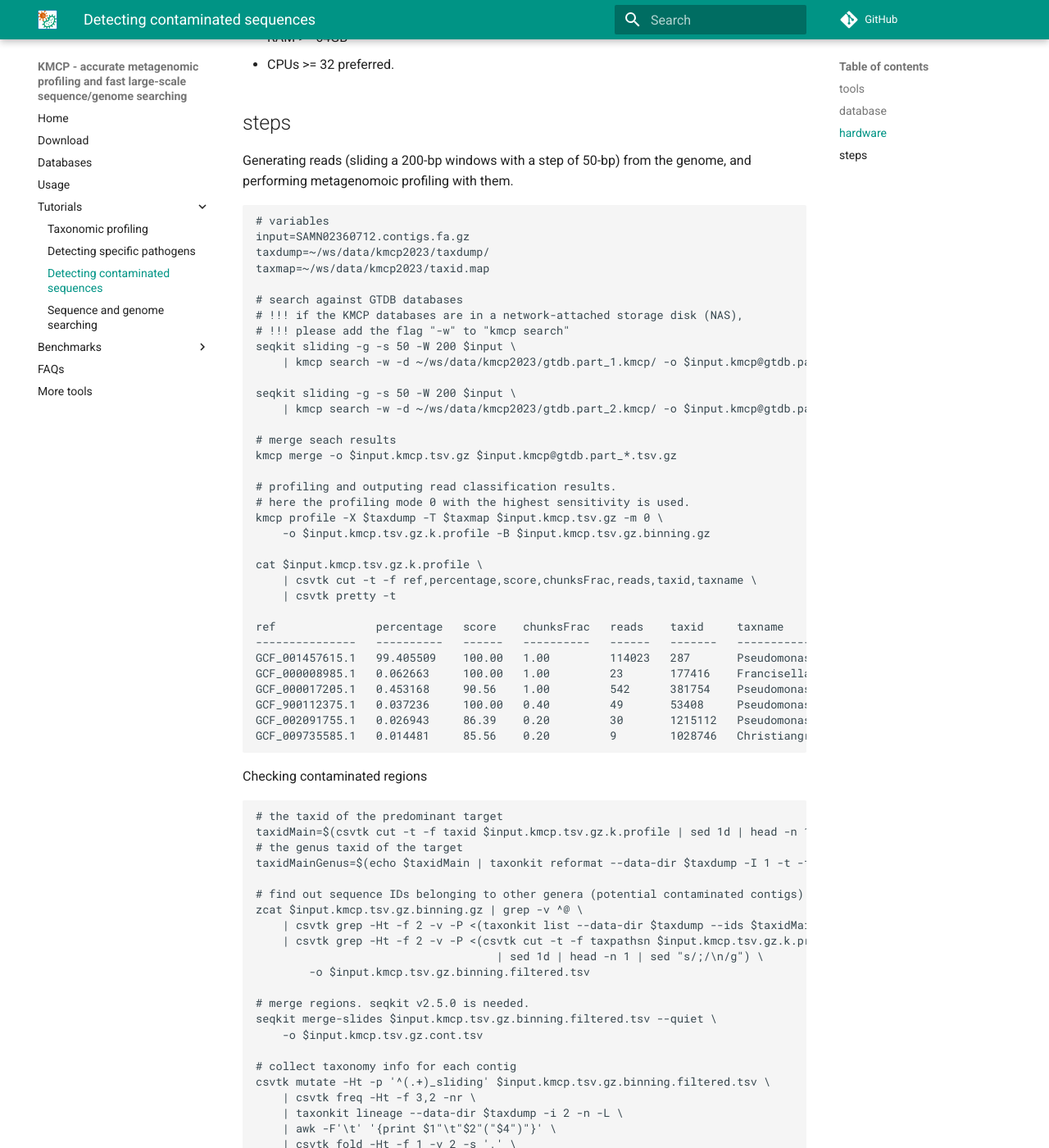
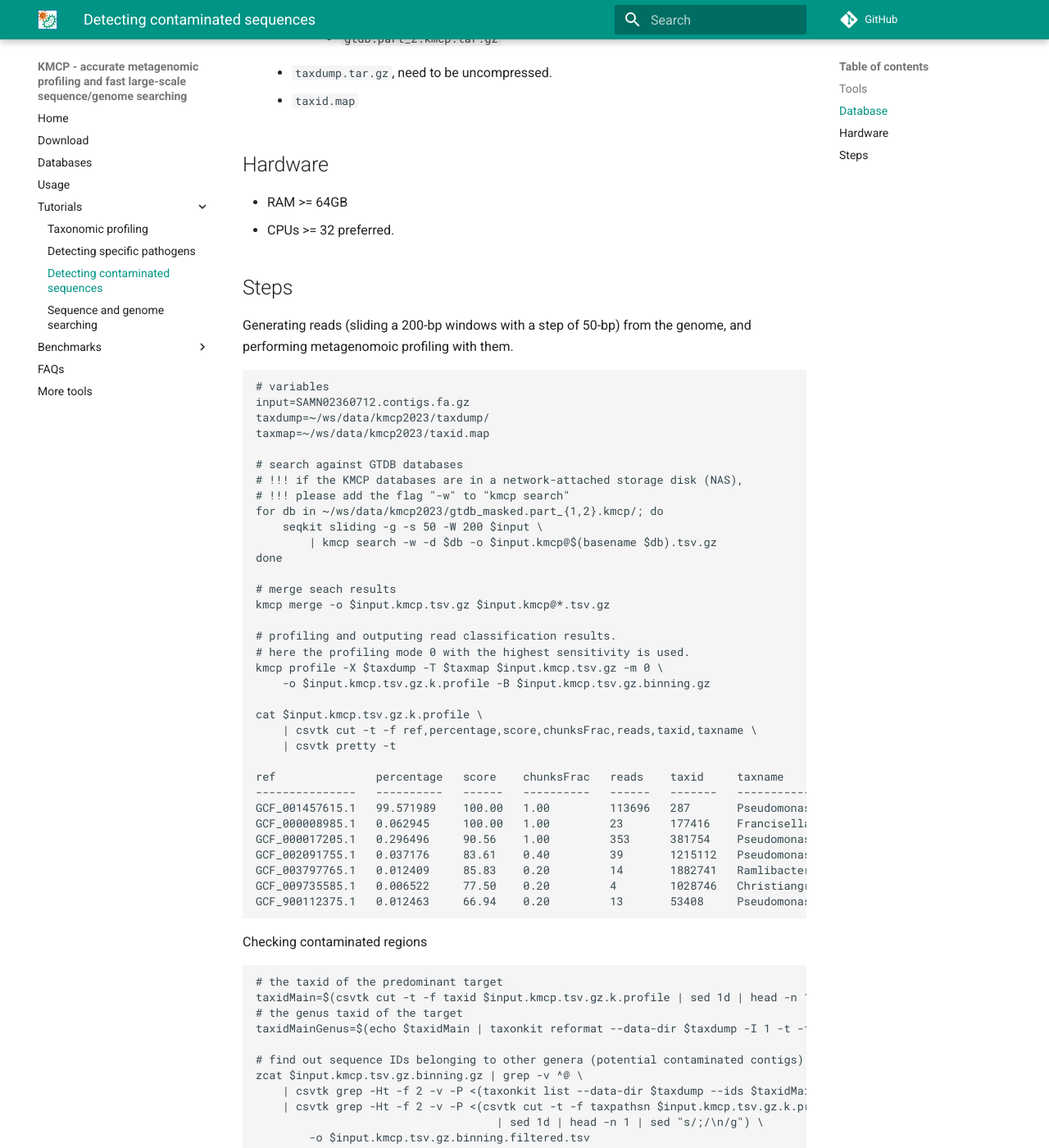
Before and after one commit to shenwei356/kmcp, an MkDocs documentation site: the page built from docs/tutorial/detecting-contaminated-seqs/index.md, in a window 1280 px wide and 1400 px high, scrolled down 716 px. Shown: the whole window at 82% size. Built offline with MkDocs 1.6.1 and Material for MkDocs 9.7.7, drawn with Linux system fonts in a browser that asks for light colours; comment, search, counter and statistics services are not loaded; some of the changed text lies outside the part shown.

Commit message:
tutorial: recommend another GTDB index

```diff
--- a/docs/tutorial/detecting-contaminated-seqs/index.md
+++ b/docs/tutorial/detecting-contaminated-seqs/index.md
@@ -1,26 +1,31 @@
 # Detecting contaminated sequences in a bacteria assembly
 
-## tools
+## Tools
 
 - kmcp: https://github.com/shenwei356/kmcp
 - seqkit: >= v2.5.0 which has the new command `seqkit merge-slides`.
 - taxonkit: https://github.com/shenwei356/taxonkit
 - csvtk: https://github.com/shenwei356/csvtk
 
-## database
+## Database
 
-- GTDB r214: https://1drv.ms/f/s!Ag89cZ8NYcqtlgEtskAjVVosItE7?e=CdkwhG
-    - gtdb.part_1.kmcp.tar.gz, need to be uncompressed.
-    - gtdb.part_2.kmcp.tar.gz, need to be uncompressed.
-    - taxdump.tar.gz, need to be uncompressed.
-    - taxid.map
+- GTDB r214: please choose files below to download at https://1drv.ms/f/s!Ag89cZ8NYcqtlhYlyHuaKweYNu93?e=9NOxqg
+    - GTDB index files (need to be uncompressed)
+        - Option 1: (recommended) **with both plasmid and prophage masked** with [genomad](https://github.com/apcamargo/genomad).
+            - `gtdb_masked.part_1.kmcp.tar.gz`
+            - `gtdb_masked.part_2.kmcp.tar.gz`
+        - Option 2: **only plasmid filtered out** according to sequence names.
+            - `gtdb.part_1.kmcp.tar.gz`
+            - `gtdb.part_2.kmcp.tar.gz`
+    - `taxdump.tar.gz`, need to be uncompressed.
+    - `taxid.map`
 
-## hardware
+## Hardware
 
 - RAM >= 64GB
 - CPUs >= 32 preferred.
 
-## steps
+## Steps
 
 Generating reads (sliding a 200-bp windows with a step of 50-bp) from the genome,
 and performing metagenomoic profiling with them.
@@ -33,14 +38,13 @@
     # search against GTDB databases
     # !!! if the KMCP databases are in a network-attached storage disk (NAS),
     # !!! please add the flag "-w" to "kmcp search"
-    seqkit sliding -g -s 50 -W 200 $input \
-        | kmcp search -w -d ~/ws/data/kmcp2023/gtdb.part_1.kmcp/ -o $input.kmcp@gtdb.part_1.tsv.gz
-
-    seqkit sliding -g -s 50 -W 200 $input \
-        | kmcp search -w -d ~/ws/data/kmcp2023/gtdb.part_2.kmcp/ -o $input.kmcp@gtdb.part_2.tsv.gz
+    for db in ~/ws/data/kmcp2023/gtdb_masked.part_{1,2}.kmcp/; do
+        seqkit sliding -g -s 50 -W 200 $input \
+            | kmcp search -w -d $db -o $input.kmcp@$(basename $db).tsv.gz
+    done
 
     # merge seach results
-    kmcp merge -o $input.kmcp.tsv.gz $input.kmcp@gtdb.part_*.tsv.gz
+    kmcp merge -o $input.kmcp.tsv.gz $input.kmcp@*.tsv.gz
 
     # profiling and outputing read classification results.
     # here the profiling mode 0 with the highest sensitivity is used.
@@ -53,12 +57,14 @@
 
     ref               percentage   score    chunksFrac   reads    taxid     taxname
     ---------------   ----------   ------   ----------   ------   -------   ------------------------------------------------
-    GCF_001457615.1   99.405509    100.00   1.00         114023   287       Pseudomonas aeruginosa
-    GCF_000008985.1   0.062663     100.00   1.00         23       177416    Francisella tularensis subsp. tularensis SCHU S4
-    GCF_000017205.1   0.453168     90.56    1.00         542      381754    Pseudomonas aeruginosa PA7
-    GCF_900112375.1   0.037236     100.00   0.40         49       53408     Pseudomonas citronellolis
-    GCF_002091755.1   0.026943     86.39    0.20         30       1215112   Pseudomonas nitroreducens NBRC 12694
-    GCF_009735585.1   0.014481     85.56    0.20         9        1028746   Christiangramia aestuarii
+    GCF_001457615.1   99.571989    100.00   1.00         113696   287       Pseudomonas aeruginosa
+    GCF_000008985.1   0.062945     100.00   1.00         23       177416    Francisella tularensis subsp. tularensis SCHU S4
+    GCF_000017205.1   0.296496     90.56    1.00         353      381754    Pseudomonas aeruginosa PA7
+    GCF_002091755.1   0.037176     83.61    0.40         39       1215112   Pseudomonas nitroreducens NBRC 12694
+    GCF_003797765.1   0.012409     85.83    0.20         14       1882741   Ramlibacter sp. WS9
+    GCF_009735585.1   0.006522     77.50    0.20         4        1028746   Christiangramia aestuarii
+    GCF_900112375.1   0.012463     66.94    0.20         13       53408     Pseudomonas citronellolis
+
 
 Checking contaminated regions
 
@@ -96,10 +102,12 @@
         | csvtk pretty -t
 
     chr                        begin    end      contig_len   len    proportion    taxa
-    ------------------------   ------   ------   ----------   ----   -----------   --------------------------------------------------------
+    ------------------------   ------   ------   ----------   ----   -----------   ---------------------------------------------------------------
     SAMN02360712.contig00044   0        1151     1151         1151   1             177416(Francisella tularensis subsp. tularensis SCHU S4)
-    SAMN02360712.contig00012   163600   163900   164357       300    0.00182529    1028746(Christiangramia aestuarii)
-    SAMN02360712.contig00008   64850    65150    279605       300    0.00107294    1028746(Christiangramia aestuarii)
+    SAMN02360712.contig00028   26600    26800    47311        200    0.00422735    1882741(Ramlibacter sp. WS9)
+    SAMN02360712.contig00012   163700   163900   164357       200    0.00121686    1028746(Christiangramia aestuarii),1882741(Ramlibacter sp. WS9)
+    SAMN02360712.contig00012   155750   155950   164357       200    0.00121686    1028746(Christiangramia aestuarii),1882741(Ramlibacter sp. WS9)
+    SAMN02360712.contig00001   454500   455250   670989       750    0.00111775    1882741(Ramlibacter sp. WS9)
     SAMN02360712.contig00002   362200   362500   622965       300    0.000481568   1028746(Christiangramia aestuarii)
 
 We can see the whole (proportion: 1) contig `SAMN02360712.contig00044` is from a totally different species, which should be a contaminated sequence.
```
